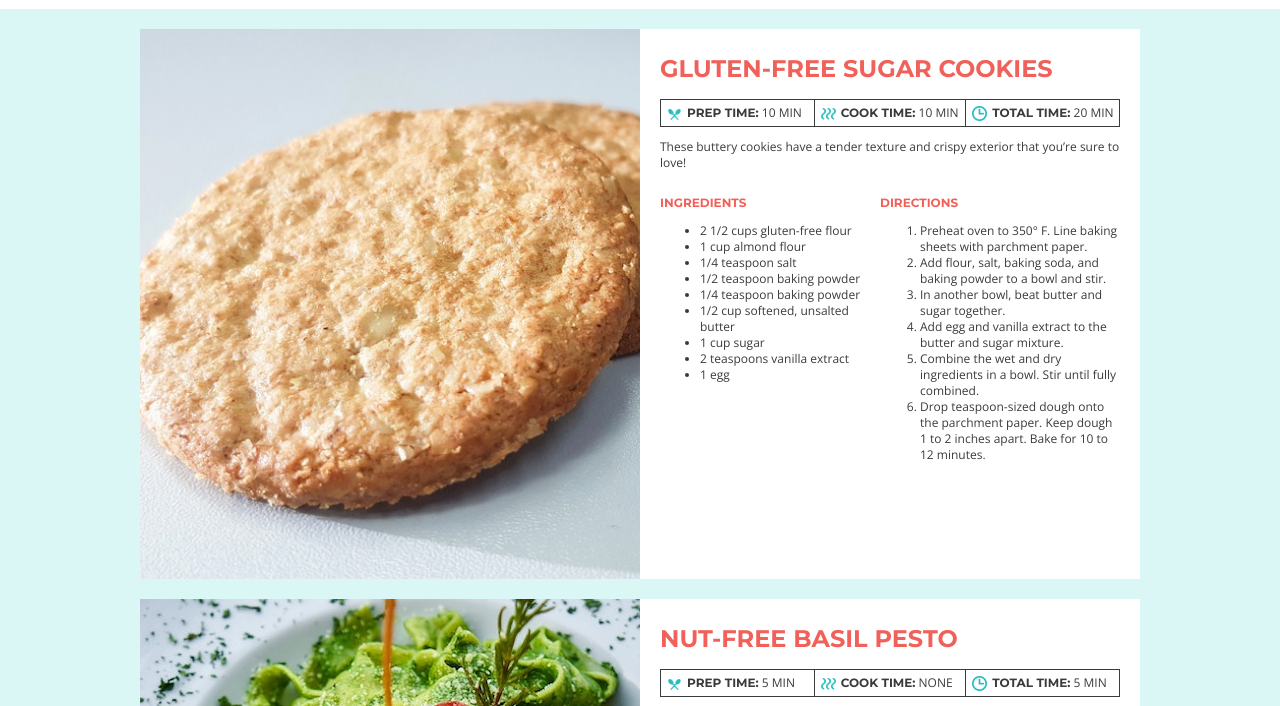
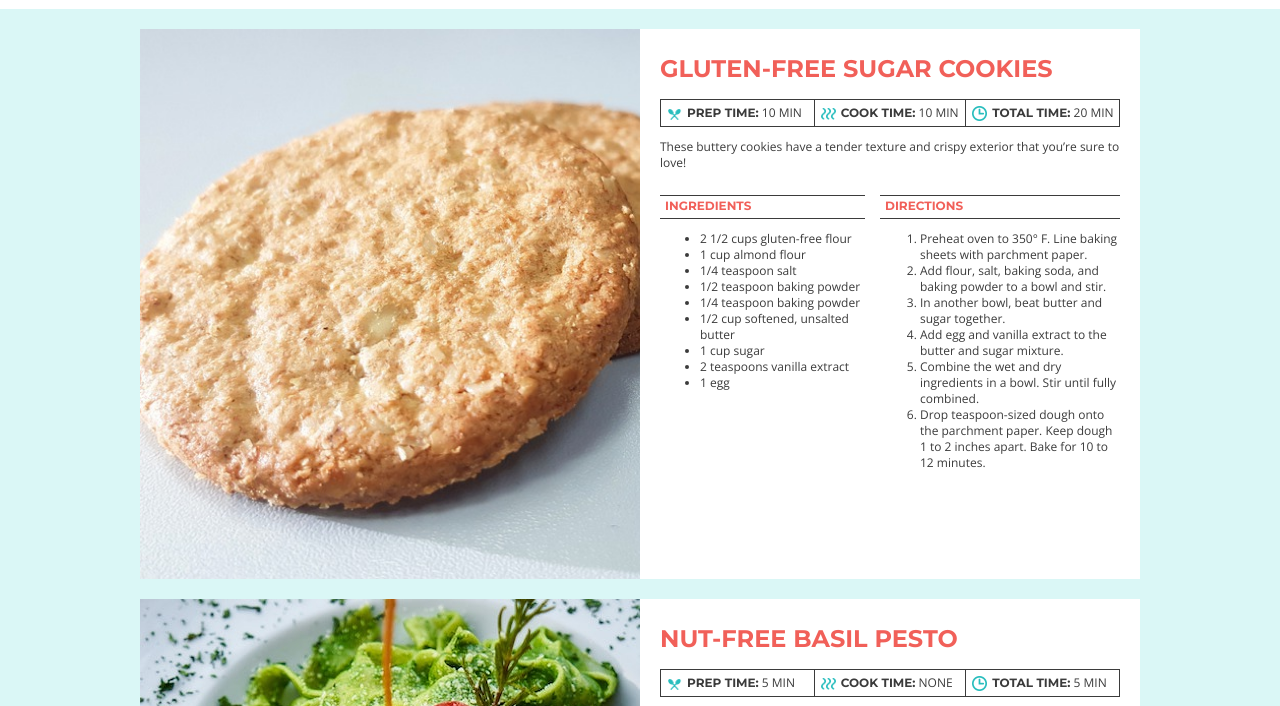
Before and after one commit to CarolynBuck-Gengler/101-recipe-cards, a plain HTML site: page index.html in a window 1280 px wide. Shown: the part 87-793 px from the top of the page. Drawn offline with nearby package versions, Linux system fonts and the light colour scheme.

Commit message:
Style h3

```diff
--- a/css/style.css
+++ b/css/style.css
@@ -45,6 +45,9 @@ h3 {
     text-transform: uppercase;
     font-family: 'Montserrat',sans-serif;
     font-size: 12px;
+    padding: 2px 0 4px 5px;
+    border-top: 1px solid #3B3B3B;
+    border-bottom: 1px solid #3B3B3B;
 }
 
 .card {
```
